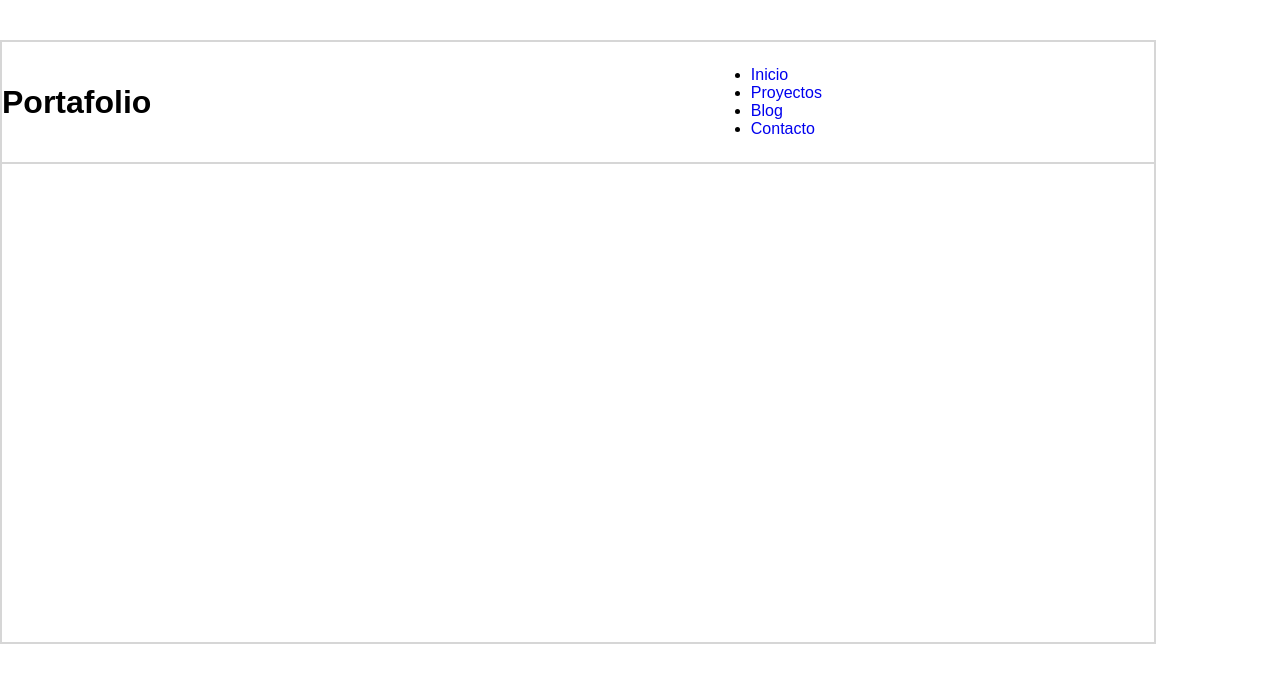
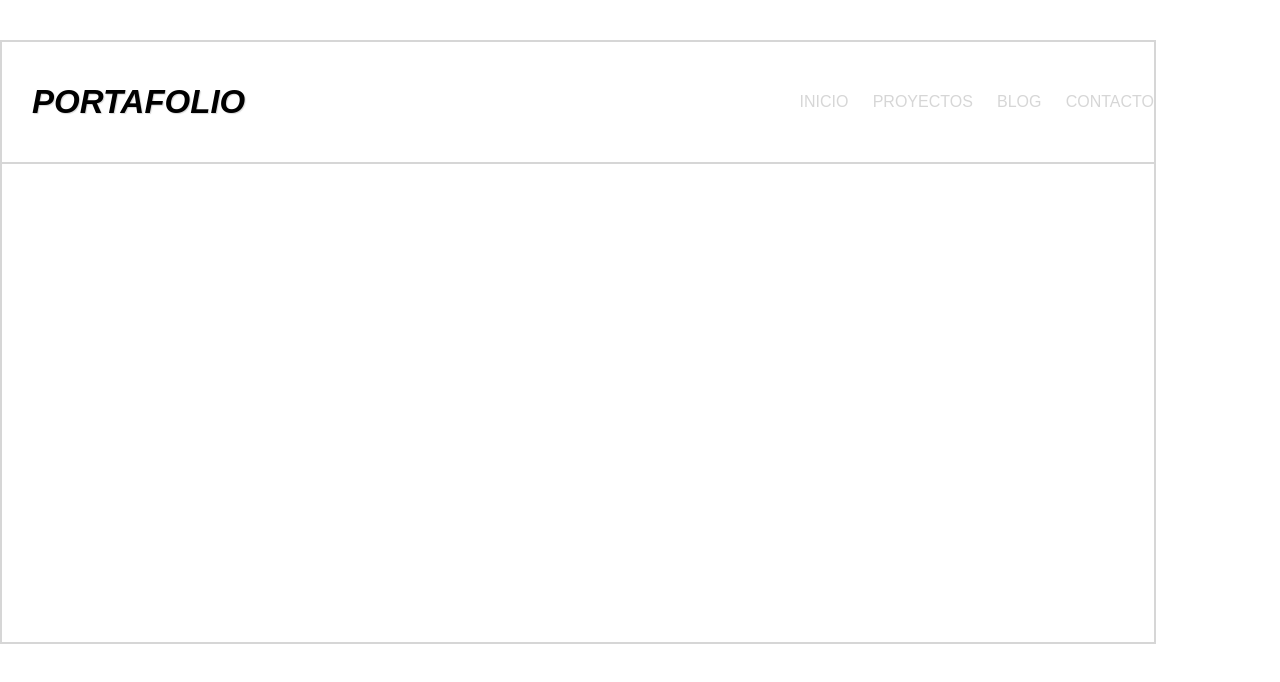
Before and after one commit to FerhMartinez/Entrega-3, a website: page index.html in a window 1280 px wide. Drawn offline with Linux system fonts and the light colour scheme.

Commit message:
modificando

```diff
--- a/scss/_colores.scss
+++ /dev/null
@@ -1,3 +0,0 @@
-//Colores
-$red:brown;
-$blacks:black;
--- a/scss/prueba.scss
+++ b/scss/prueba.scss
@@ -1,5 +1,5 @@
 //Estilos generales
-*{
+* {
     text-decoration: none;
     margin: 0px;
     padding: 0px;
@@ -7,32 +7,71 @@
 }
 
 //Colores utilizados
-$colores:(
+$colores: (
     grey:#cccc,
     red:brown,
     black:black
 );
 
-#container{
+#container {
     width: 90%;
     height: auto;
     margin: 0px;
-    border: 2px solid map-get($colores,grey);
+    border: 2px solid map-get($colores, grey);
     margin-top: 40px;
     margin-bottom: 40px;
     min-height: 600px;
-}
-#header{
+    }
+
+
+#header {
     display: flex;
     flex-direction: row;
     flex-wrap: wrap;
     align-items: center;
     height: 120px;
-    border-bottom: 2px solid map-get($colores,grey);
+    border-bottom: 2px solid map-get($colores, grey);
+
+        }
 
 
-    .logo{
+    .logo {
+        flex-grow: 1;
         flex-basis: 65%;
 
-    }
-}
+        padding: 10px;
+        margin-left: 20px;
+        color: map-get($colores, black);
+        text-shadow: 1px 1px 1px map-get($colores, grey);
+        text-transform: uppercase;
+        }
+
+        .logo h1 {
+            font-family: Arial, Helvetica, sans-serif;
+            font-style: italic;
+            font-weight: 900;
+            font-size: 33px;
+
+        }
+
+
+
+        #menu {
+            flex-grow: 1;
+            flex-basis: 30%;
+            height: 100%;
+        }
+        #menu >ul{
+
+            display: flex;
+            flex-direction: row;
+            flex-wrap: wrap;
+            height: 100%;
+            align-items: center;
+            justify-content: space-between;
+            list-style: none;
+        }
+        #menu a{
+            text-transform: uppercase;
+            color:#cccc
+        }
```
Also changed, not shown: css/prueba.css, 1 other file.
